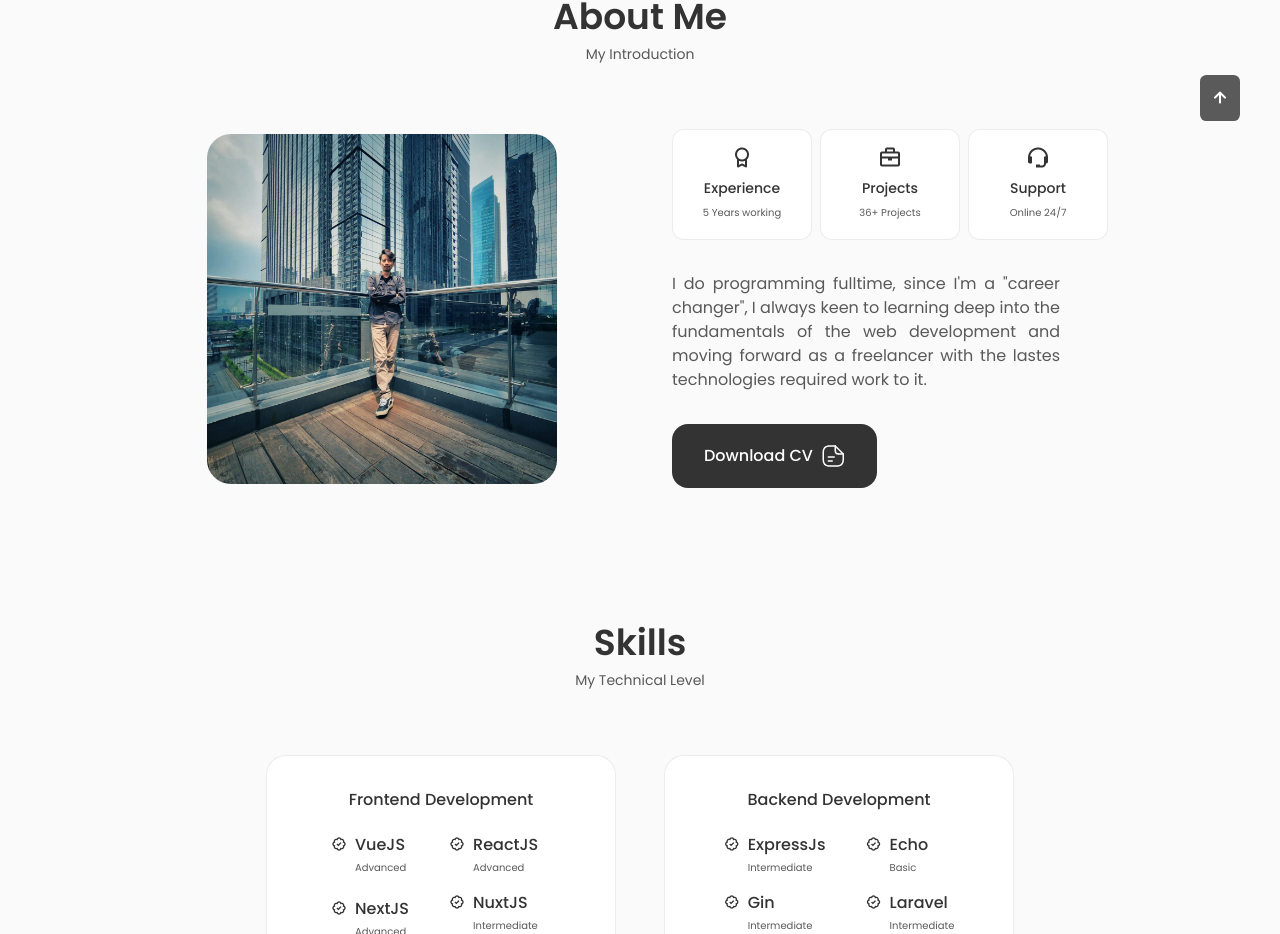
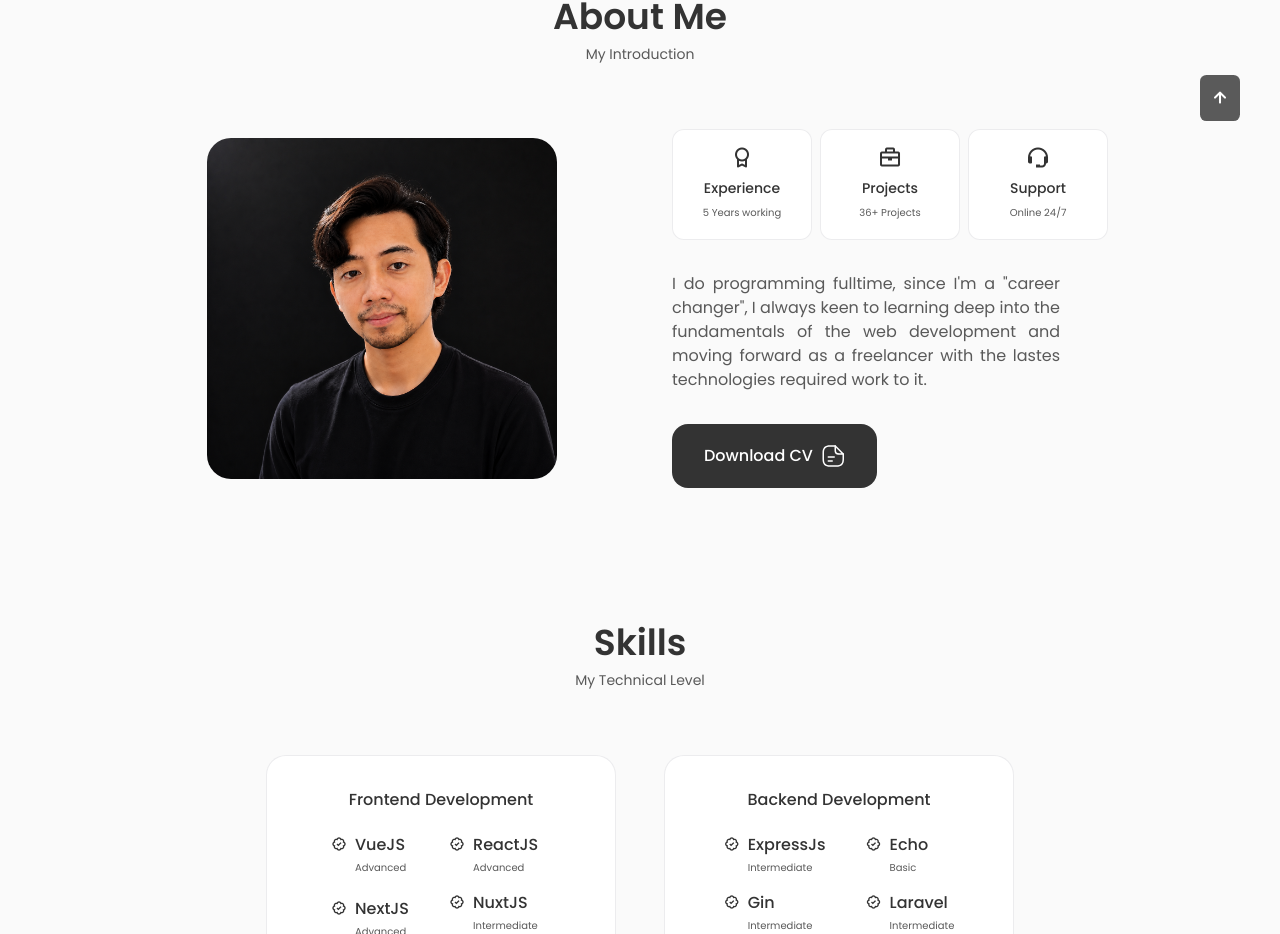
Before and after one commit to muzaim/about-me-next, a Next.js app: page / in a window 1280 px wide. Shown: the part 839-1773 px from the top of the page. Built offline with nearby package versions, Linux system fonts and the light colour scheme; no server answers.

Commit message:
change profile pic

```diff
--- a/src/components/about/About.tsx
+++ b/src/components/about/About.tsx
@@ -8,7 +8,7 @@ const About = () => {
 			<span className="section__subtitle">My Introduction</span>
 			<div className="about__container container grid">
 				<Image
-					src="/assets/about.jpeg"
+					src="/assets/senyum.png"
 					alt="Syafri Surya"
 					width={350}
 					height={350}
```
Also changed, not shown: public/assets/senyum.png (added).
